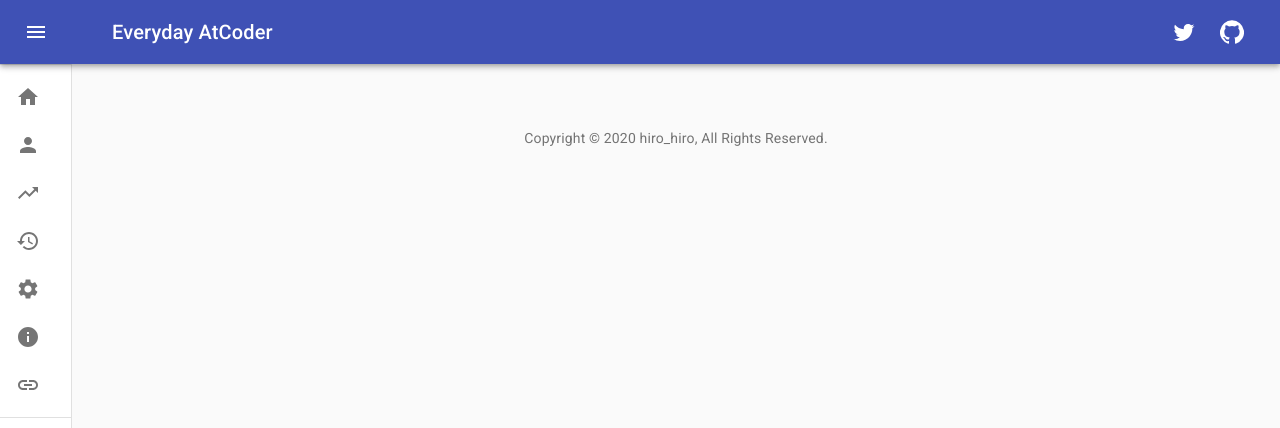
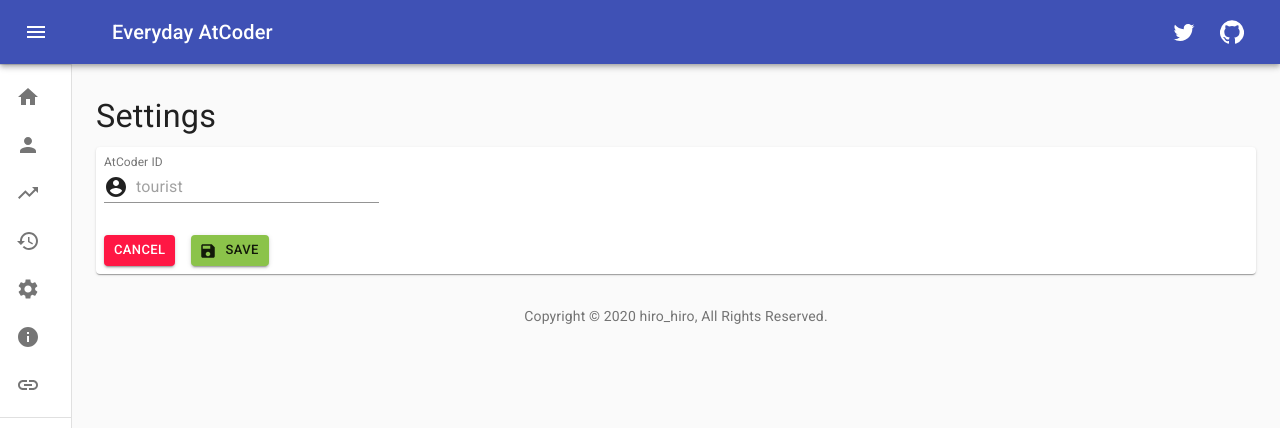
Before and after one commit to KATO-Hiro/EverydayAtCoder, a Next.js app in the folder frontend/: page /settings in a window 1280 px wide. Shown: the top 428 px of the page. Built offline with nearby package versions, Linux system fonts and the light colour scheme.

Commit message:
Enable to add handle to Settings page (#100)

```diff
--- a/frontend/src/pages/settings.js
+++ b/frontend/src/pages/settings.js
@@ -1,6 +1,132 @@
+import React from 'react';
+import {
+  createMuiTheme,
+  makeStyles,
+  ThemeProvider,
+} from '@material-ui/core/styles';
+import {
+  Button,
+  CssBaseline,
+  Grid,
+  InputAdornment,
+  Paper,
+  TextField,
+  Typography,
+} from '@material-ui/core';
+import {
+  lightGreen,
+  red,
+} from '@material-ui/core/colors';
+import {
+  AccountCircle,
+  Save,
+} from '@material-ui/icons';
+
+// See:
+// https://material-ui.com/components/text-fields/
+// https://material-ui.com/components/buttons/
+// https://codesandbox.io/s/9ywq085k9w?file=/src/index.js
+const useStyles = makeStyles((theme) =>({
+  root: {
+    '& > *': {
+      margin: theme.spacing(1),
+      width: '35ch',
+    },
+  },
+  margin: {
+    margin: theme.spacing(1),
+  },
+}));
+
+const theme = createMuiTheme({
+  palette: {
+    primary: lightGreen,
+    secondary: red,
+  },
+});
+
 export default function Settings() {
+  const classes = useStyles();
+
   return (
     <>
+      <CssBaseline />
+      <Typography
+        variant="h4"
+        align="left"
+        component="h1"
+        gutterBottom
+      >
+        Settings
+      </Typography>
+
+      <Paper>
+        <Grid container>
+          {/* AtCoder handle name */}
+          <Grid item xs={12}>
+            <form
+              className={classes.root}
+              noValidate
+              autoComplete="on"
+            >
+              <TextField
+                id="atcoder-handle-name"
+                label="AtCoder ID"
+                variant="standard"
+                placeholder="tourist"
+                InputProps={{
+                  startAdornment: (
+                    <InputAdornment
+                      position="start"
+                    >
+                      <AccountCircle />
+                    </InputAdornment>
+                  ),
+                }}
+                color="secondary"
+                size="medium"
+              >
+              </TextField>
+            </form>
+
+          </Grid>
+
+          {/* Cancel button */}
+          <Grid
+            item
+            style={{ marginTop: 16}}
+          >
+            <ThemeProvider theme={theme}>
+              <Button
+                className={classes.margin}
+                variant="contained"
+                color="secondary"
+                size="small"
+              >
+                Cancel
+              </Button>
+            </ThemeProvider>
+          </Grid>
+
+          {/* Save button */}
+          <Grid
+            item
+            style={{ marginTop: 16}}
+          >
+            <ThemeProvider theme={theme}>
+              <Button
+                className={classes.margin}
+                variant="contained"
+                color="primary"
+                size="small"
+                startIcon={<Save />}
+              >
+                Save
+              </Button>
+            </ThemeProvider>
+          </Grid>
+        </Grid>
+      </Paper>
     </>
   );
 }
```
